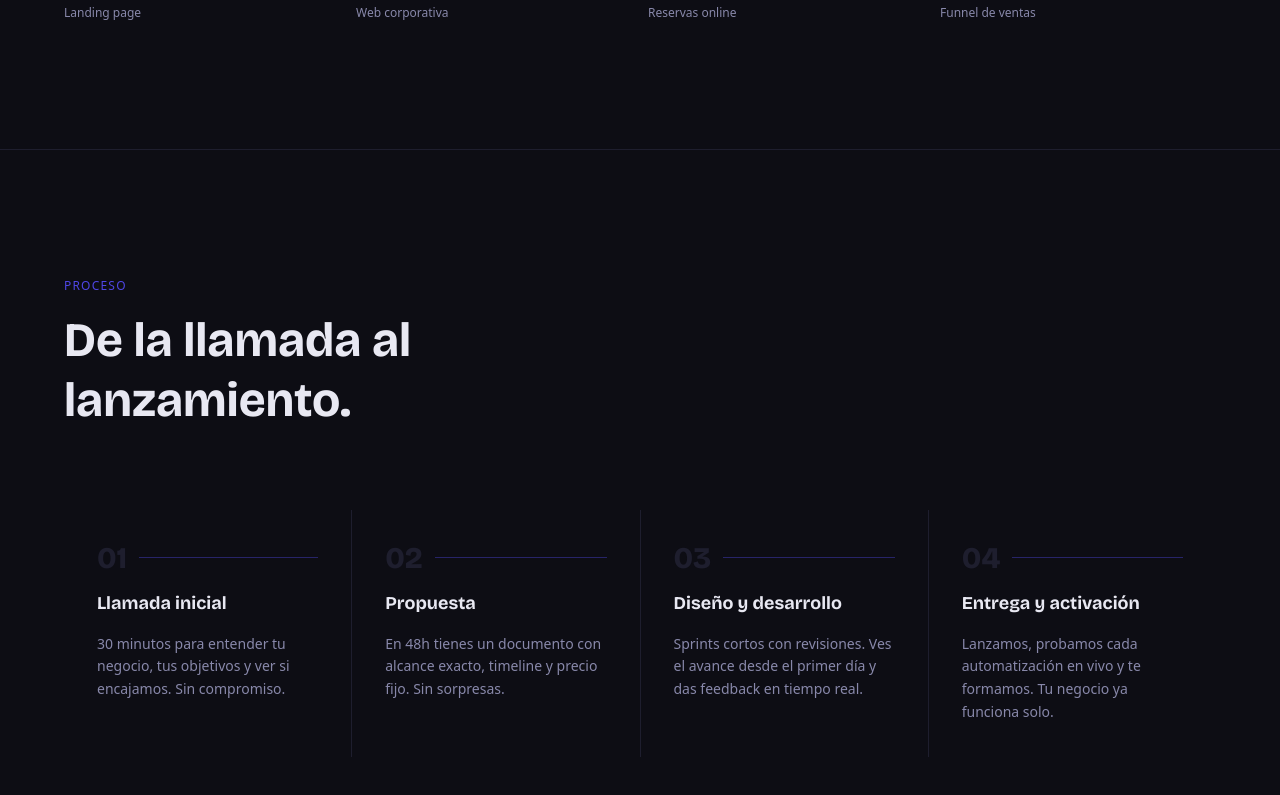
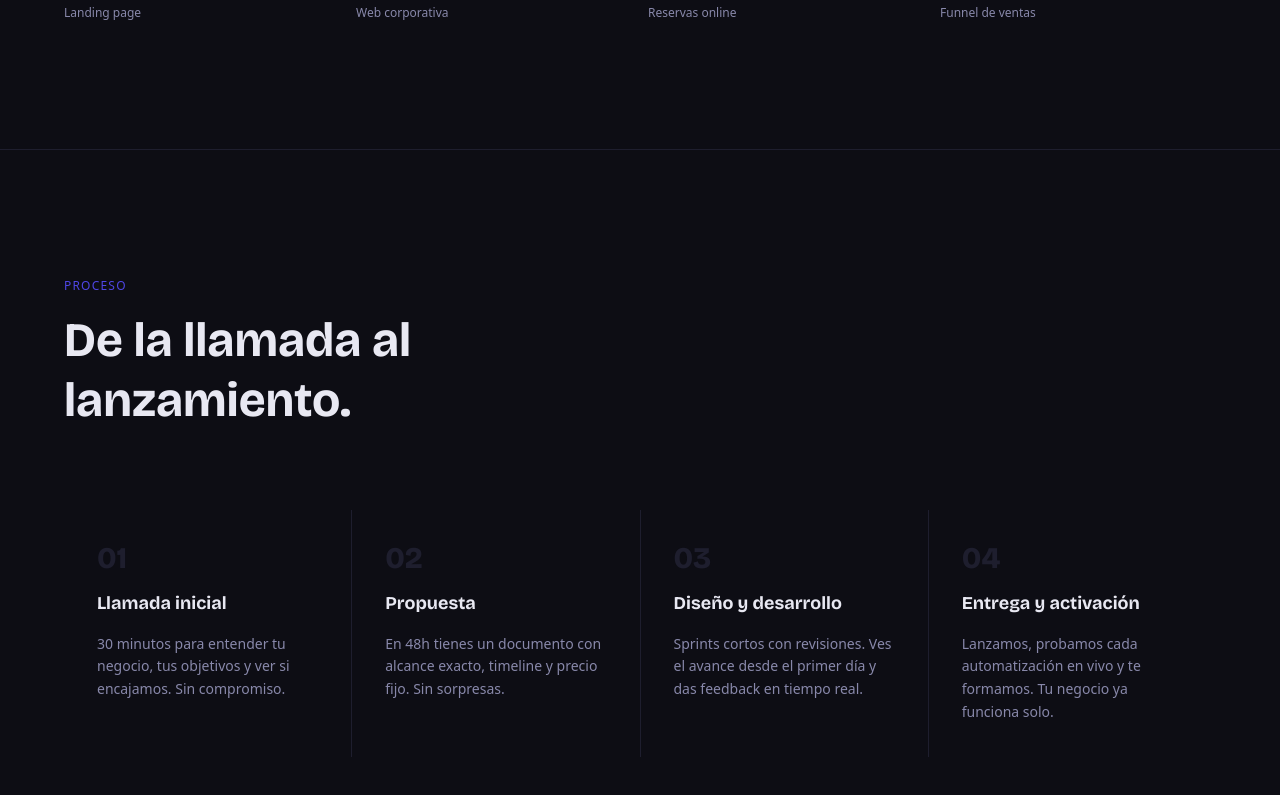
Before and after one commit to Ricardo2325/captiva, a Next.js app: page / in a window 1280 px wide. Shown: the part 3458-4253 px from the top of the page. Built offline with nearby package versions, Linux system fonts and the light colour scheme.

Commit message:
fix: remove accent line next to step numbers in Process

```diff
--- a/src/components/Process.tsx
+++ b/src/components/Process.tsx
@@ -86,16 +86,13 @@ export default function Process() {
               className="flex flex-col p-8 gap-4"
               style={{ backgroundColor: '#0d0d14', border: '1px solid transparent' }}
             >
-              {/* Number + accent bar */}
-              <div className="flex items-center gap-3">
+              {/* Number */}
               <span
                 className="font-display font-extrabold text-3xl leading-none"
                 style={{ color: '#1e1e2e' }}
               >
                 {step.num}
               </span>
-                <div className="flex-1 h-px" style={{ backgroundColor: '#4f46e5', opacity: 0.4 }} />
-              </div>
 
               {/* Title */}
               <h3
```
Lines whose indentation alone changed are shown as unchanged.
